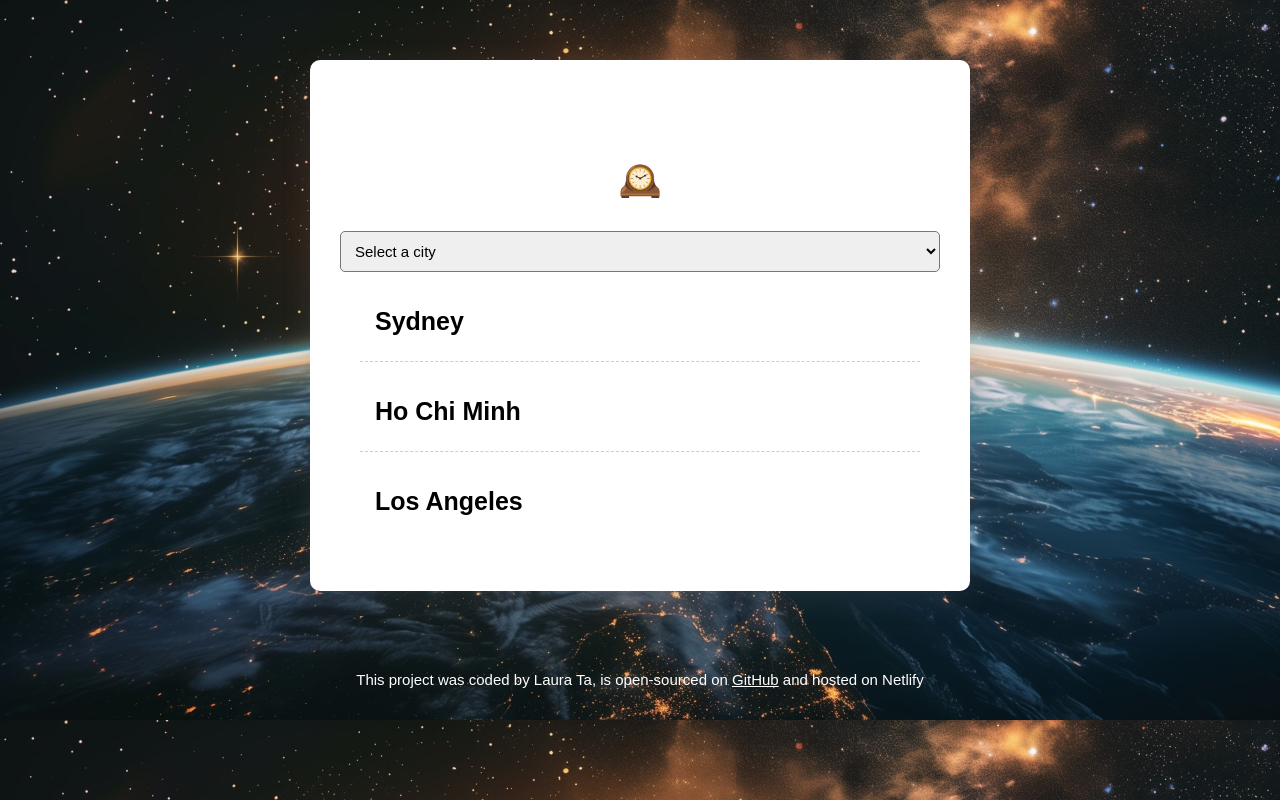
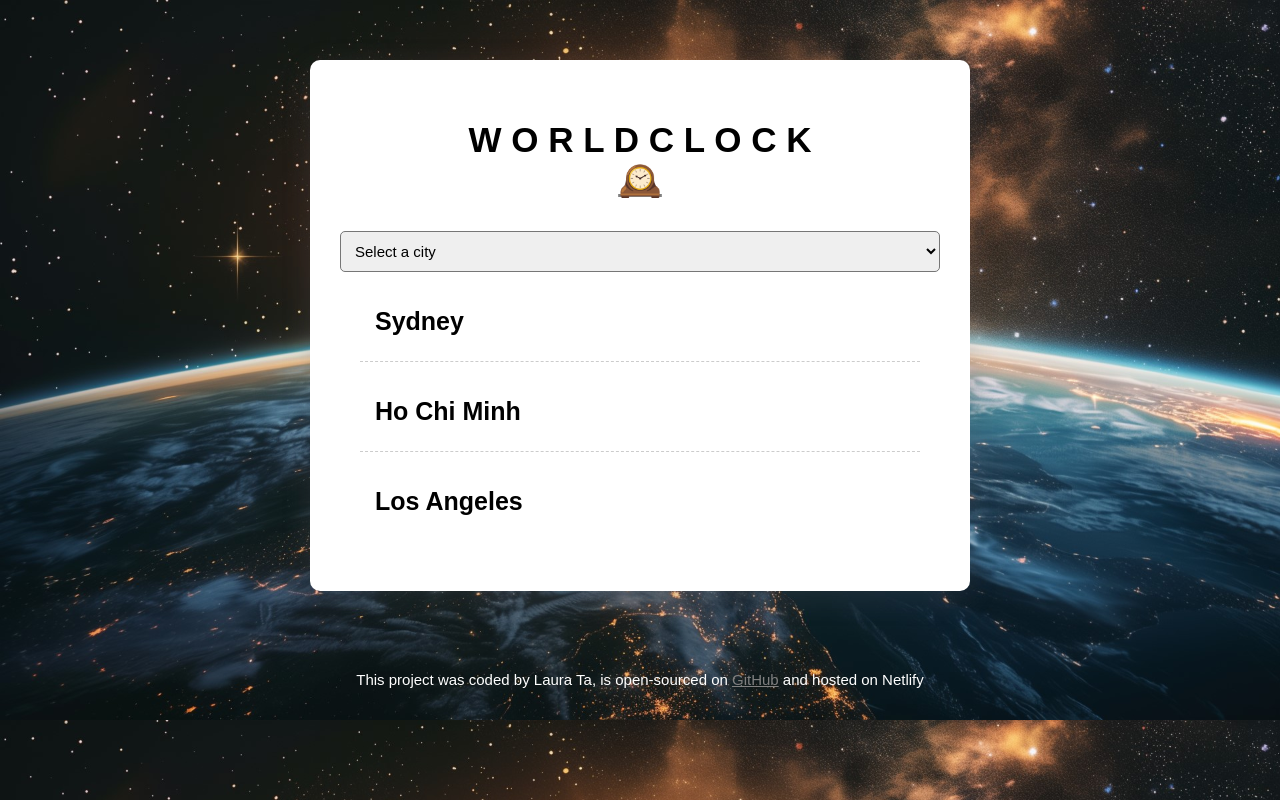
Before and after one commit to ta-laura/World-Clock, a plain HTML site: page index.html in a window 1280 px wide. Drawn offline with nearby package versions, Linux system fonts and the light colour scheme; a script that the page names is missing.

Commit message:
added links back to the homepage

```diff
--- a/index.html
+++ b/index.html
@@ -10,10 +10,9 @@
 </head>
 <body>
     <div class="container">
-        <h1>
-            <a href="index.html"> W O R L D  C L O C K </a>
+        <h1>W O R L D  C L O C K
             </br>
-            🕰️
+            <a href="index.html">🕰️</a>
         </h1>
 
         <select id="city">
@@ -47,12 +46,11 @@
             <div class="time"><small></small></div>
         </div>
         </div>
+
     </div>
     <footer>
         This project was coded by Laura Ta, is open-sourced on
-        <a href="https://github.com/ta-laura/World-Clock" target="_blank"
-          >GitHub</a
-        >
+        <a href="https://github.com/ta-laura/World-Clock">GitHub</a>
         and hosted on Netlify
     </footer>
      <script src="src/index.js"></script>
--- a/src/index.js
+++ b/src/index.js
@@ -56,6 +56,7 @@ function updateTime() {
       "A"
     )}</small></div>
     </div>
+     <a href="/">All cities</a>
     `;
   }
 
--- a/src/style.css
+++ b/src/style.css
@@ -52,6 +52,9 @@ select{
     vertical-align: middle;
     line-height: 35px;
 }
+a{
+    color: grey;
+}
 footer{
     text-align: center;
     font-size: 15px;
@@ -59,6 +62,3 @@ footer{
     color: white;
     padding-top: 20px;
 }
-a{
-    color: white;
-}
```
